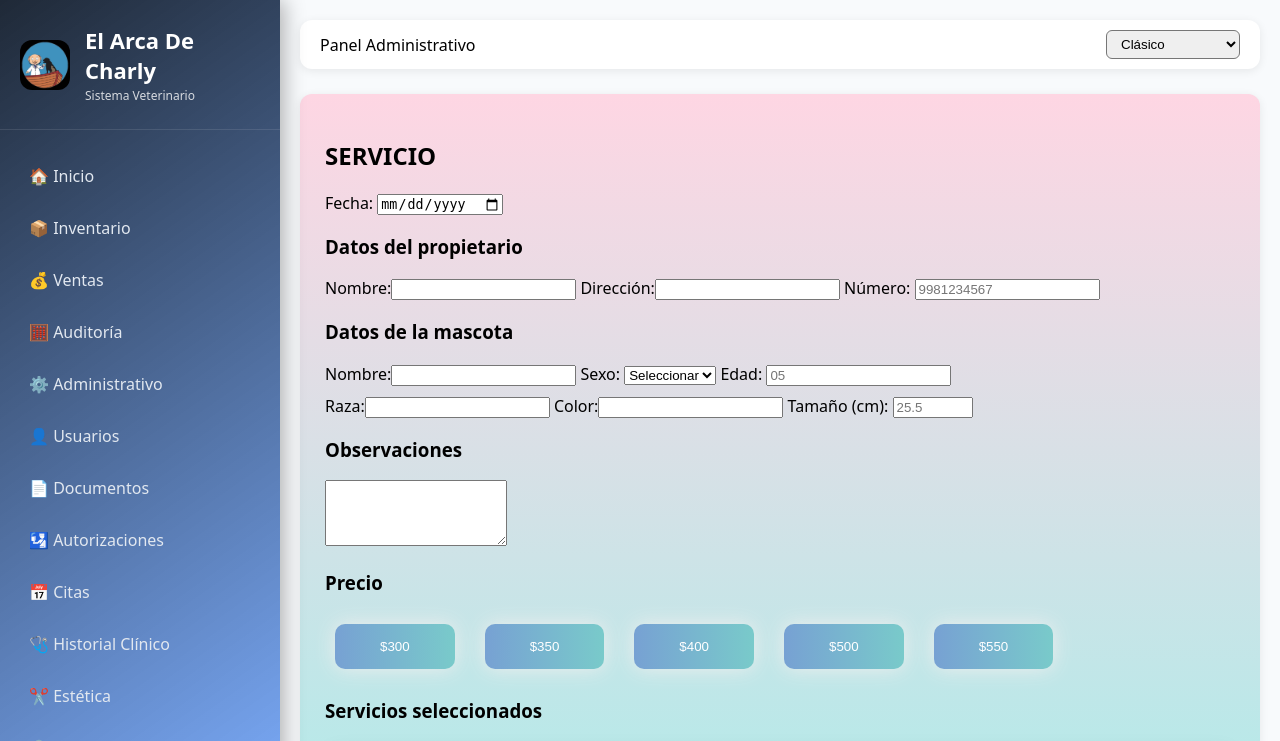
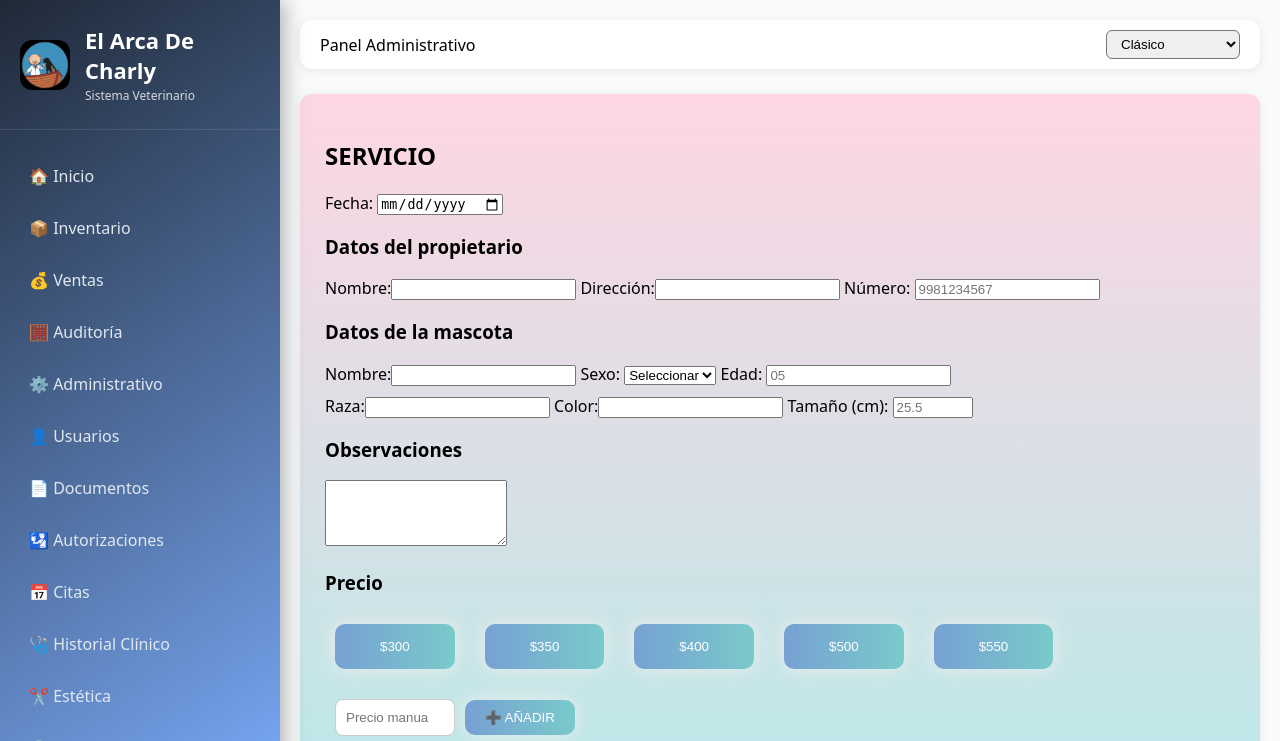
Before and after one commit to elarcadecharly2026/el-arca-veterinaria, a Flask app: page /estetica/1 in a window 1280 px wide. Shown: the top 741 px of the page. Run offline with Flask 3, Linux system fonts and the light colour scheme.

Commit message:
Add files via upload

```diff
--- a/templates/base.html
+++ b/templates/base.html
@@ -61,7 +61,6 @@
     </a>
 
     <div id="estetica-menu" class="submenu">
-      <a href="{{ url_for('estetica') }}">🏠 Inicio Estética</a>
       <a href="{{ url_for('estetica_servicios') }}">📋 Lista de Servicios</a>
       <a href="{{ url_for('esteticaform_servicio', servicio='banos') }}">🧼 Baños</a>
       <a href="{{ url_for('esteticaform_servicio', servicio='cortepelo') }}">✂️ Corte de Pelo</a>
--- a/templates/estetica_form.html
+++ b/templates/estetica_form.html
@@ -74,6 +74,11 @@
         <button type="button" class="btn-servicio" onclick="agregarServicio('{{ titulo }}', 400)">$400</button>
         <button type="button" class="btn-servicio" onclick="agregarServicio('{{ titulo }}', 500)">$500</button>
         <button type="button" class="btn-servicio" onclick="agregarServicio('{{ titulo }}', 550)">$550</button>
+
+        <div style="display: flex; align-items: center; gap: 10px; margin: 10px;">
+          <input type="number" id="precio_manual" placeholder="Precio manual" style="width: 120px; padding: 10px; border-radius: 8px; border: 1px solid #ccc;">
+          <button type="button" class="btn-servicio" style="margin: 0; padding: 10px 20px;" onclick="const p = document.getElementById('precio_manual').value; if(p > 0) agregarServicio('{{ titulo }} (Manual)', p); else alert('Ingresa un precio válido');">➕ Añadir</button>
+        </div>
       </div>
 
       <h3>Servicios seleccionados</h3>
--- a/templates/login.html
+++ b/templates/login.html
@@ -219,7 +219,7 @@
         <form method="POST">
           <div class="form-group">
             <label for="email">Usuario *</label>
-            <input type="email" id="email" name="email" placeholder="admin@arca.local" required autofocus>
+            <input type="email" id="email" name="email" placeholder="ejemplo@correo.com" required autofocus>
           </div>
 
           <div class="form-group">
```
